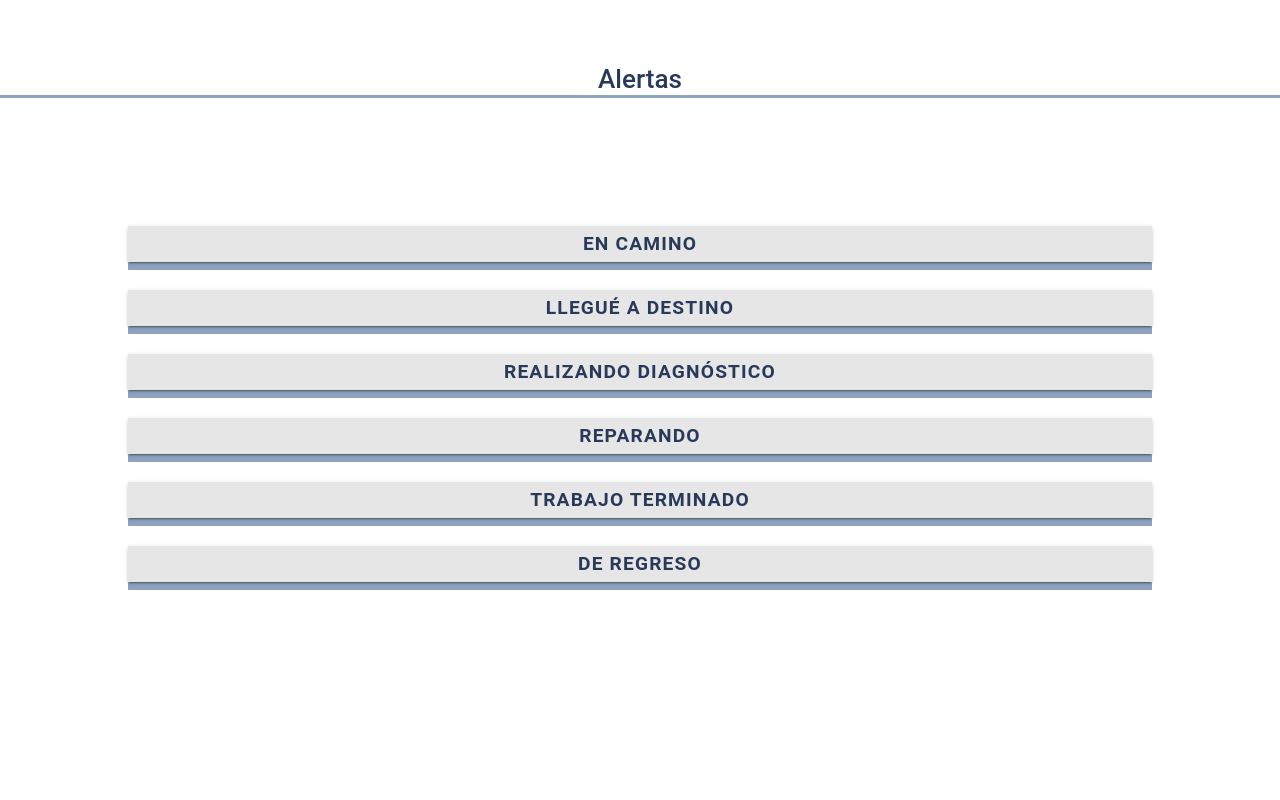
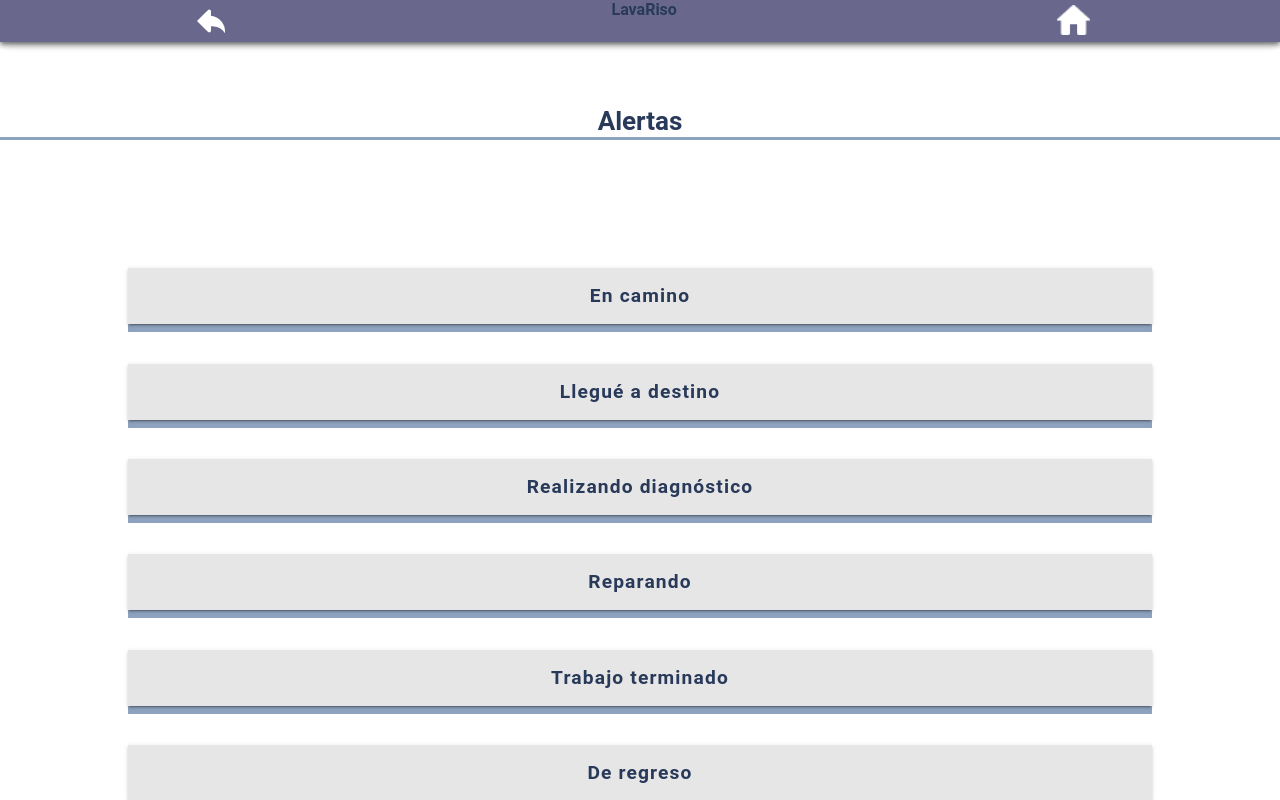
Before and after one commit to PochiTama-dev/lavarisoapp, a React (Vite) app: page /alertas in a window 1280 px wide. Built offline with nearby package versions, Linux system fonts and the light colour scheme.

Commit message:
LVM-01 // Enrutado de login y arreglo estilos de alertas

```diff
--- a/src/App.tsx
+++ b/src/App.tsx
@@ -43,6 +43,9 @@ const App: React.FC = () => {
   return (
     <IonApp>
       <IonReactRouter>
+        <Route exact path="/">
+          <Redirect to="/login" />
+        </Route>
         <Route path="/login" exact={true}>
           <Login />
         </Route>
--- a/src/components/Alertas/Alertas.css
+++ b/src/components/Alertas/Alertas.css
@@ -1,23 +1,33 @@
 .alertas-container {
-  margin-top: 12% !important;
+  height: 90%;
 }
 
 .alertas-container h1 {
   display: flex;
   justify-content: center;
   color: #283959;
+  font-weight: 700;
   border-bottom: 3px solid #8ea3bf;
   margin-top: 5%;
   margin-bottom: 10%;
 }
 
+.alertas-buttons-container {
+  height: 80vh;
+  display: flex;
+  flex-direction: column;
+  gap: 1%;
+}
+
 .alertas-container ion-button {
   display: flex;
   justify-content: center;
-  margin: 0 auto 20px auto;
+  margin: 0 auto 25px auto;
+  min-height: 10%;
   width: 80%;
+  text-transform: none;
   font-size: larger;
-  font-weight: bold;
+  font-weight: 700;
   color: #283959;
   --background-color: #e6e6e6;
   --background: #e6e6e6;
--- a/src/components/Alertas/Alertas.tsx
+++ b/src/components/Alertas/Alertas.tsx
@@ -1,13 +1,23 @@
+import HeaderGeneral from "../Header/HeaderGeneral";
 import "./Alertas.css";
-import { IonAlert, IonButton, IonContent, IonTitle } from "@ionic/react";
+import {
+  IonAlert,
+  IonButton,
+  IonContent,
+  IonHeader,
+  IonTitle,
+} from "@ionic/react";
 
 function AlertasComponent() {
   return (
     <IonContent className="alertas-container">
+      <IonHeader>
+        <HeaderGeneral />
+      </IonHeader>
       <>
         <h1>Alertas</h1>
       </>
-      <>
+      <div className="alertas-buttons-container">
         <IonButton id="en-camino">En camino</IonButton>
         <IonAlert
           trigger="en-camino"
@@ -44,7 +54,7 @@ function AlertasComponent() {
           message="De regreso"
           buttons={["Cerrar"]}
         ></IonAlert>
-      </>
+      </div>
     </IonContent>
   );
 }
--- a/src/components/Login/Login.tsx
+++ b/src/components/Login/Login.tsx
@@ -1,4 +1,5 @@
 import {
+  IonAlert,
   IonButton,
   IonContent,
   IonHeader,
@@ -7,19 +8,54 @@ import {
   IonTitle,
 } from "@ionic/react";
 import "./Login.css";
+import { useState } from "react";
 
 const LoginComponent: React.FC = () => {
+  const [email, setEmail] = useState("");
+  const [password, setPassword] = useState("");
+
+  const handleSubmit = (event: any) => {
+    event.preventDefault();
+    if (!email || !email.includes("@") || !email.includes(".com")) {
+      alert("Por favor, ingrese un correo electrónico válido.");
+      return;
+    }
+
+    if (!password) {
+      <IonAlert
+        trigger="password"
+        message="Ingrese su contraseña"
+        buttons={["Cerrar"]}
+      ></IonAlert>;
+      return;
+    }
+  };
+
   return (
     <IonPage className="login">
       <IonContent>
         <h1>LavaRiso</h1>
         <h2>Credenciales requeridas</h2>
-        <form action="">
-          <IonInput className="inputs" type="text" placeholder="E-mail" />
-          <IonInput className="inputs" type="text" placeholder="Contraseña" />
-          <IonButton className="login-button" type="submit">
-            Iniciar sesión
-          </IonButton>
+        <form onSubmit={handleSubmit}>
+          <IonInput
+            className="inputs"
+            type="text"
+            placeholder="E-mail"
+            value={email}
+            onIonChange={(e) => setEmail(e.detail.value!)}
+          />
+          <IonInput
+            className="inputs"
+            type="password"
+            placeholder="Contraseña"
+            value={password}
+            onIonChange={(e) => setPassword(e.detail.value!)}
+          />
+          <a href="/rol">
+            <IonButton className="login-button" type="submit">
+              Iniciar sesión
+            </IonButton>
+          </a>
         </form>
       </IonContent>
     </IonPage>
--- a/src/components/Orden/ConfirmacionOrden.tsx
+++ b/src/components/Orden/ConfirmacionOrden.tsx
@@ -1,18 +1,18 @@
-import { IonButton, IonContent, IonHeader } from '@ionic/react';
-import HeaderGeneral from '../Header/HeaderGeneral';
-import './ConfirmacionOrden.css';
-import mapa from '../../images/mapa.webp';
-import { useState } from 'react';
-import CancelarOrden from './CancelarOrden';
+import { IonButton, IonContent, IonHeader } from "@ionic/react";
+import HeaderGeneral from "../Header/HeaderGeneral";
+import "./ConfirmacionOrden.css";
+import mapa from "../../images/mapa.webp";
+import { useState } from "react";
+import CancelarOrden from "./CancelarOrden";
 
 function ConfirmacionOrdenComponent() {
   const [modal, setModal] = useState(false);
-  const numeroOrden = '#25645';
+  const numeroOrden = "#25645";
   const orden = {
-    cliente: 'Martín Inchausti',
+    cliente: "Martín Inchausti",
     telefono: 112345678,
-    legajo: '0123456',
-    direccion: 'Corrientes 654',
+    legajo: "0123456",
+    direccion: "Corrientes 654",
     precio: 17800,
   };
 
@@ -20,17 +20,17 @@ function ConfirmacionOrdenComponent() {
     setModal(!modal);
   };
   return (
-    <IonContent className='confirmacion-orden-container'>
+    <IonContent className="confirmacion-orden-container">
       <IonHeader>
         <HeaderGeneral />
       </IonHeader>
-      <div className='confirmacion-orden-top-box'>
+      <div className="confirmacion-orden-top-box">
         <h1>
           <strong>Orden activa</strong>
         </h1>
         <h3>{numeroOrden}</h3>
       </div>
-      <div className='confirmacion-orden-medium-box'>
+      <div className="confirmacion-orden-medium-box">
         <h3>
           <strong>Datos del cliente</strong>
         </h3>
@@ -46,14 +46,14 @@ function ConfirmacionOrdenComponent() {
         <h4>
           <strong>Dirección:</strong> {orden.direccion}
         </h4>
-        <img src={mapa} alt='mapa' />
-        <IonButton onClick={handleModal}>Entrega</IonButton>
+        <img src={mapa} alt="mapa" />
+        <IonButton href="entrega">Entrega</IonButton>
         <IonButton>Facturación</IonButton>
       </div>
-      <div className='confirmacion-orden-bottom-box'>
+      <div className="confirmacion-orden-bottom-box">
         <h4>Cotización</h4>
         <h3>${orden.precio}</h3>
-        <button>Cerrar orden</button>
+        <button onClick={handleModal}>Cerrar orden</button>
       </div>
       {modal && <CancelarOrden />}
     </IonContent>
```
